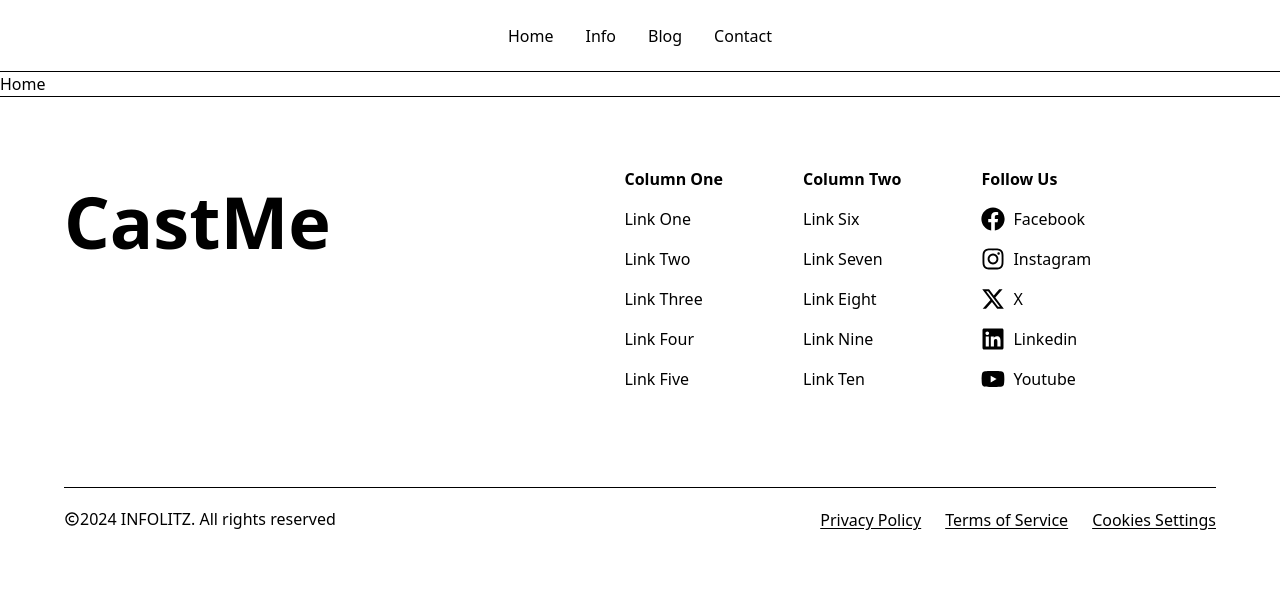
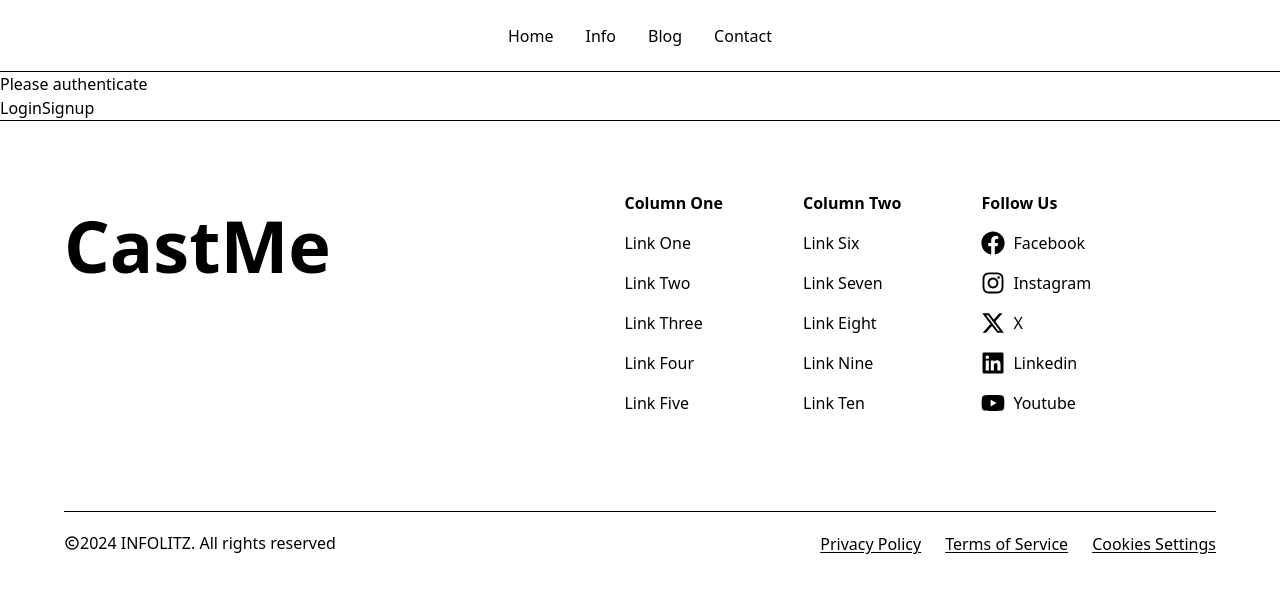
Before and after one commit to Sreejith-10/alcodex-assesment, a React (Vite) app in the folder client/: page / in a window 1280 px wide. Shown: the top 592 px of the page. Built offline with nearby package versions, Linux system fonts and the light colour scheme.

Commit message:
home page change

```diff
--- a/client/src/pages/home.tsx
+++ b/client/src/pages/home.tsx
@@ -1,7 +1,31 @@
-import React from "react";
+import React, { useState } from "react";
+import { Link } from "react-router-dom";
+
+function isAuth(){
+	const auth = Boolean(localStorage.getItem("token"))
+	return auth
+}
 
 const Home = () => {
-	return <div>Home</div>;
+    const [isLogged, setIsLogged] = useState(isAuth)
+
+	const logout = () => {
+		localStorage.removeItem("token")
+		setIsLogged(false)
+	}
+
+	return <div>
+		{
+			isLogged ? <div>
+				<h1>Wlcome back user</h1>
+				<button onClick={logout}>Logout</button>
+			</div> : <div>
+				<h1>Please authenticate</h1>
+				<Link to={"/login"}>Login</Link>
+				<Link to={"/signup"}>Signup</Link>
+			</div>
+		}
+	</div>
 };
 
 export default Home;
```
